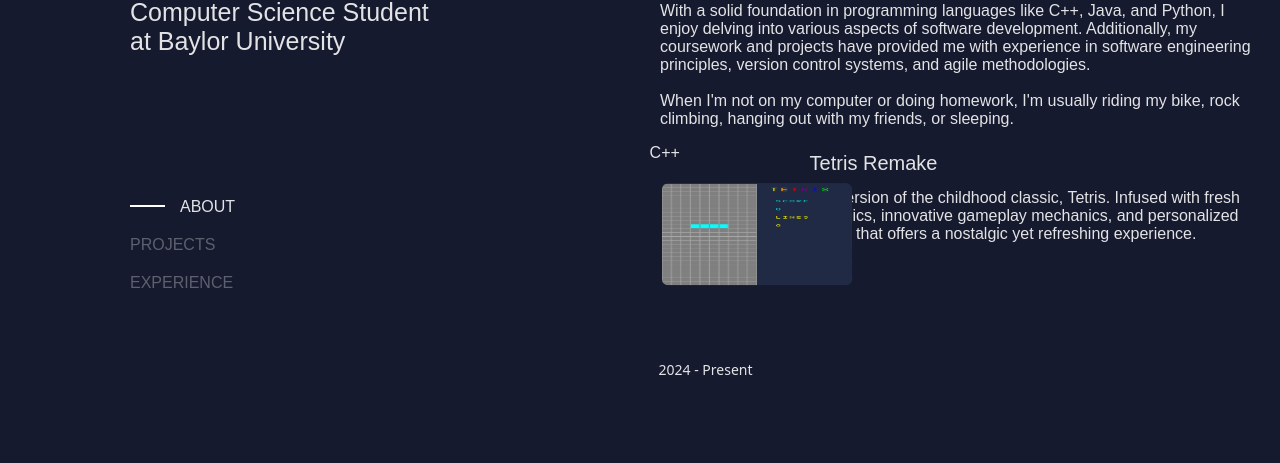
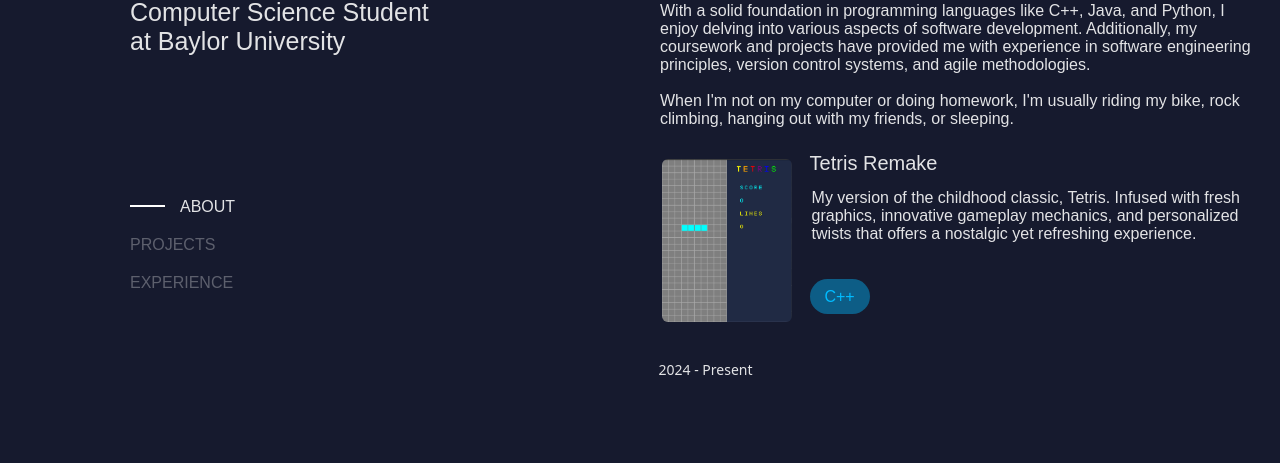
Before and after one commit to samuelchoi0522/Personal-Website, a plain HTML site: page index.html in a window 1280 px wide. Shown: the part 162-625 px from the top of the page. Drawn offline with Linux system fonts and the light colour scheme.

Commit message:
updated box bugs

```diff
--- a/index.html
+++ b/index.html
@@ -171,9 +171,11 @@
 
         .project-box-1-image {
             position: absolute;
-            top: 92px; /* Adjust this value to vertically center the image */
+            top: 30px; /* Adjust this value to vertically center the image */
             left: 12px; /* Adjust this value to move the image left or right */
             transform: translateY(-50%); /* Center the image vertically */
+            width: 10px;
+            height: 30px;
         }
 
         .project-box-1-description{
@@ -219,6 +221,23 @@
             font-family:system-ui, -apple-system, BlinkMacSystemFont, 'Segoe UI', Roboto, Oxygen, Ubuntu, Cantarell, 'Open Sans', 'Helvetica Neue', sans-serif;
             font-size:14px;
         }
+
+        .pill {
+            background-color: #00bbff6b; /* Set your desired background color */
+            position: absolute;
+            color: #00bbff; /* Set your desired text color */
+            top: 150px;
+            left: 160px;
+            border-radius: 50px; /* Set the border-radius to create a pill shape */
+            padding: 10px 10px; /* Adjust padding as needed */
+            height: 15px; /* Adjust the height of the pill */
+            width: 40px; /* Adjust the width of the pill */
+            display: inline-flex; /* Display as inline-flex to vertically center the content */
+            align-items: center; /* Center the content vertically */
+            justify-content: center; /* Center the content horizontally */
+            text-align: center;
+        }
+
         /* tablet */
         @media only screen and (max-width: 1024px){
             .name-text {
@@ -358,6 +377,11 @@
                 border-radius: 6px;
             }
 
+            .project-box-1 img{
+                width: 200px;
+                height: 150px;
+            }
+
             .project-title-1{
                 left: 225px;
             }
@@ -368,9 +392,10 @@
 
             .project-box-1-image {
                 position: absolute;
-                top: 60px; /* Adjust this value to vertically center the image */
+                top: 30px; /* Adjust this value to vertically center the image */
                 left: 10px; /* Adjust this value to move the image left or right */
                 transform: translateY(-50%); /* Center the image vertically */
+                width: 30px;
             }
 
             .pill {
@@ -508,16 +533,25 @@
             var projectBox1Description = document.querySelector('.project-box-1-description');
             var pill = document.querySelector('.pill');
 
-            var minHeight = 140; // Set your desired minimum height here
+            var minHeightDesktop = 160; // Minimum height for desktop mode
+            var minHeightTablet = 150; // Minimum height for tablet mode
+
+            // Determine the mode based on window width
+            var mode = window.innerWidth <= 1024 ? 'tablet' : 'desktop';
+
+            // Set the minimum height based on the mode
+            var minHeight = mode === 'tablet' ? minHeightTablet : minHeightDesktop;
+
             var totalHeight = projectTitle1.offsetHeight + projectBox1Description.offsetHeight + 70; // Add some padding
             // Ensure that the total height does not fall below the minimum height
             totalHeight = Math.max(totalHeight, minHeight);
-            projectBox1.style.height = totalHeight + 30+ 'px';
+            projectBox1.style.height = totalHeight + 30 + 'px';
 
             // Adjust the height of the pill
             var pillHeight = totalHeight - 25; // Adjust this value as needed
             pill.style.top = pillHeight + 'px';
         }
+
 
         // Call the adjustProjectBoxHeight function when the page loads
         window.addEventListener('load', function() {
@@ -531,37 +565,7 @@
 
 
 
-        function adjustProjectBoxImageSize() {
-            var projectBox1 = document.querySelector('.project-box-1');
-            var projectBox1Image = projectBox1.querySelector('.project-box-1-image img');
-            var containerWidth = projectBox1.offsetWidth;
-            var aspectRatio = 130 / 92; // Width / Height of the original image
-            var newWidth = containerWidth * 0.8; // Adjust the multiplier as needed
-            var newHeight = newWidth / aspectRatio;
-            // Limit the maximum and minimum width of the image
-            var maxWidth = 200; // Set your desired maximum width here
-            var minWidth = 100; // Set your desired minimum width here
-            if (newWidth > maxWidth) {
-                newWidth = maxWidth;
-                newHeight = newWidth / aspectRatio;
-            } else if (newWidth < minWidth) {
-                newWidth = minWidth;
-                newHeight = newWidth / aspectRatio;
-            }
-            projectBox1Image.style.width = newWidth - 10+ 'px';
-            projectBox1Image.style.height = newHeight - 40+ 'px';
-            projectBox1Image.style.top = containerWidth + 10 + 'px';
-        }
 
-        // Call the adjustProjectBoxImageSize function when the page loads
-        window.addEventListener('load', function() {
-            adjustProjectBoxImageSize();
-        });
-
-        // Call the adjustProjectBoxImageSize function when the window is resized
-        window.addEventListener('resize', function() {
-            adjustProjectBoxImageSize();
-        });
     </script>
 </body>
 </html>
```
